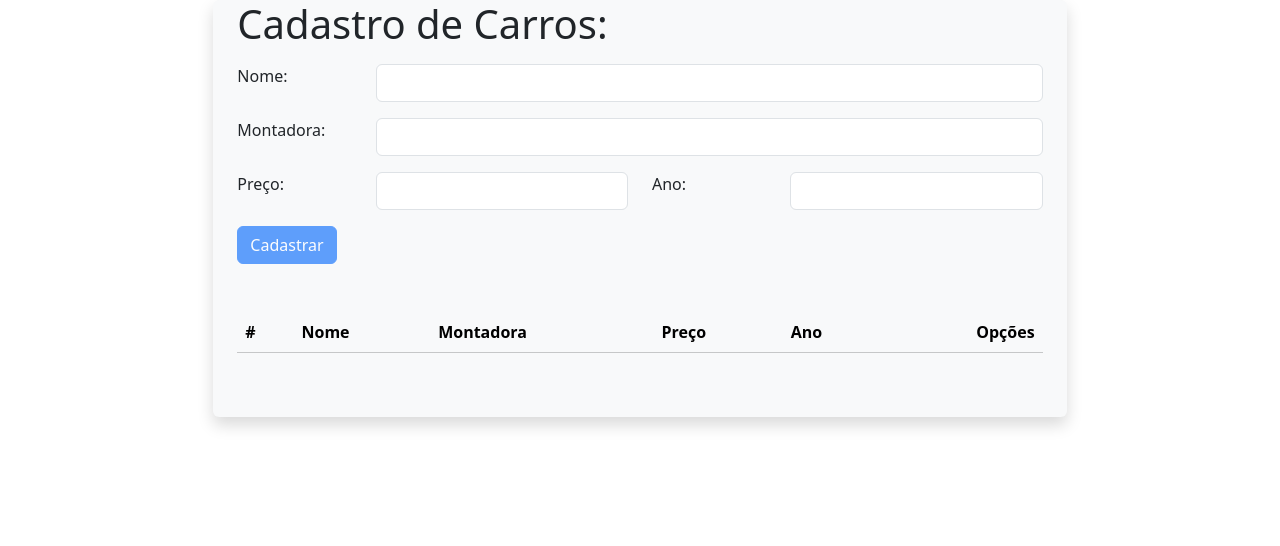
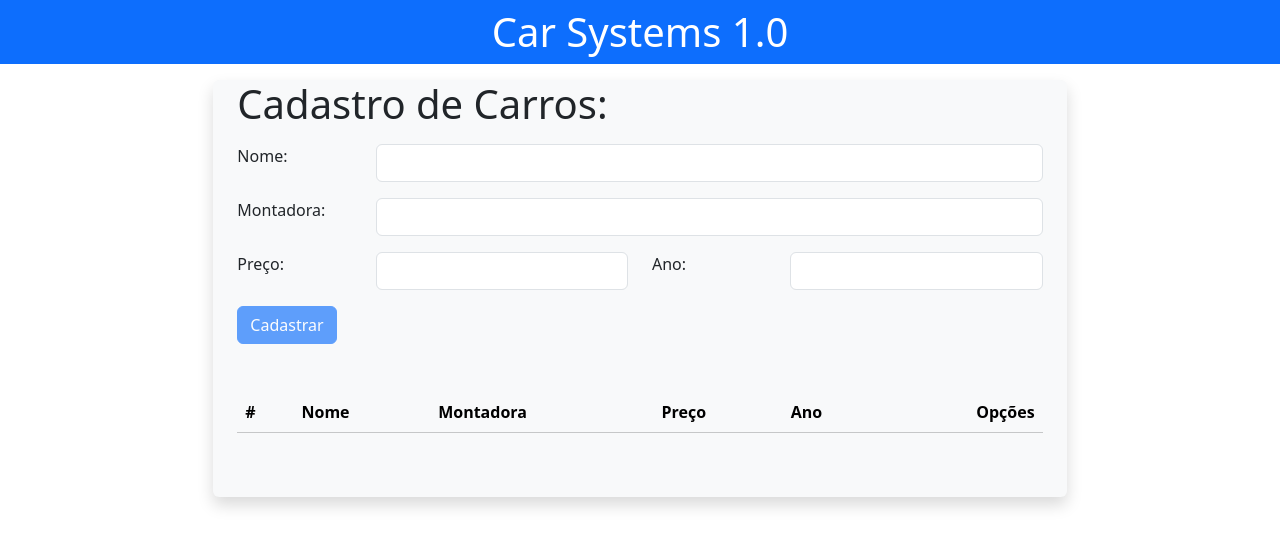
Before and after one commit to eduardofrodrigues/bootcamp-fatec-projeto08, an Angular app: page / in a window 1280 px wide. Shown: the top 546 px of the page. Built offline with nearby package versions, Linux system fonts and the light colour scheme.

Commit message:
#6 - add a header component

```diff
--- a/src/app/app.component.html
+++ b/src/app/app.component.html
@@ -1,3 +1,4 @@
+<app-header></app-header>
 <div class="container col-8 bg-light shadow rounded">
   <app-table></app-table>
 </div>
--- a/src/app/app.module.ts
+++ b/src/app/app.module.ts
@@ -7,12 +7,14 @@
 import { TableComponent } from "./components/table/table.component";
 import { NgbModule } from '@ng-bootstrap/ng-bootstrap';
 import { FormsModule } from '@angular/forms';
+import { HeaderComponent } from './components/header/header.component';
 
 @NgModule({
   declarations: [
     AppComponent,
     FormComponent,
     TableComponent,
+    HeaderComponent,
   ],
   providers: [],
   bootstrap: [AppComponent],
--- /dev/null
+++ b/src/app/components/header/header.component.html
@@ -0,0 +1,3 @@
+<div class="bg-primary text-center bg-primary">
+    <p class="display-6 p-2 text-white">Car Systems 1.0</p>
+</div>
```
Also changed, not shown: src/app/components/header/header.component.ts (added, +10 -0 lines), src/app/components/header/header.component.css (added).
